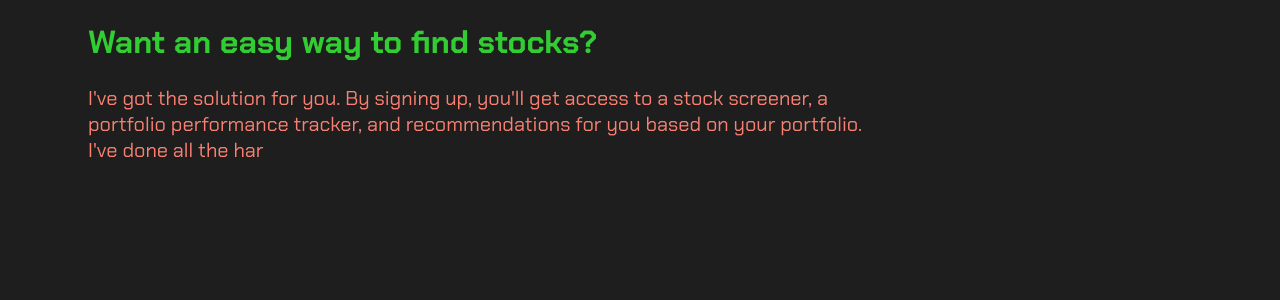
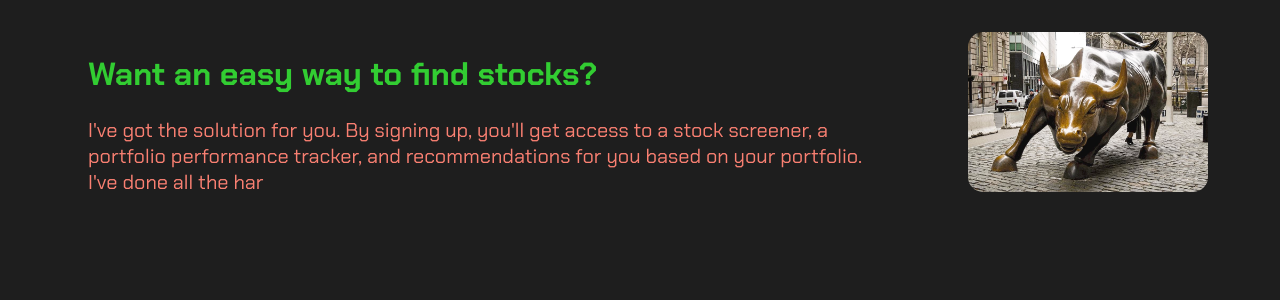
Before and after one commit to squilliam34/full-stack-stock-screener, a React (Vite) app in the folder frontend/: page / in a window 1280 px wide. Shown: the top 300 px of the page. Built offline with nearby package versions, Linux system fonts and the light colour scheme.

Commit message:
added image in flex container with section

```diff
--- a/frontend/src/pages/homepage/Homepage.tsx
+++ b/frontend/src/pages/homepage/Homepage.tsx
@@ -3,8 +3,11 @@ import TypedSection from "../../components/TypedSection";
 
 const Homepage: React.FC = () => {
   return (
-    <div>
+    <div className="flex small-margin-top">
       <TypedSection />
+      <div className="chart-container">
+        <img src="images/bull.png" />
+      </div>
     </div>
   );
 };
```
